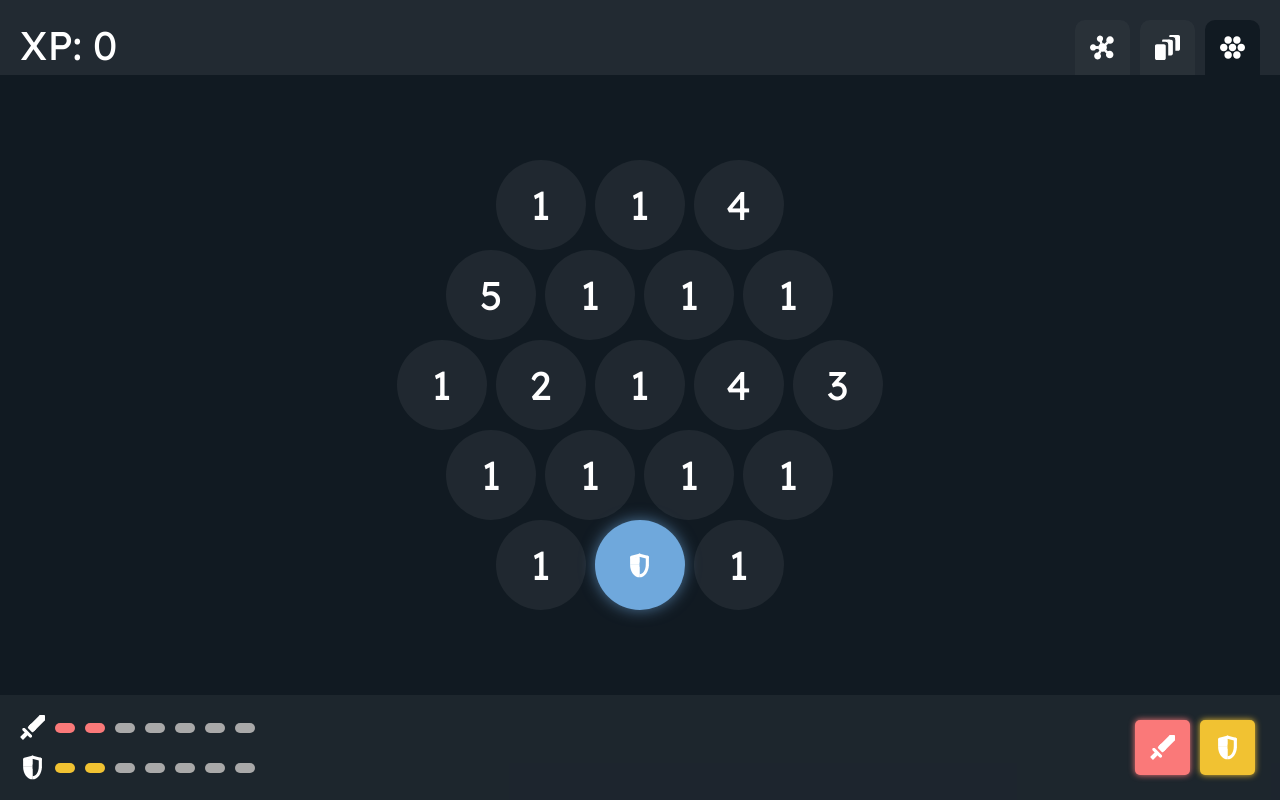
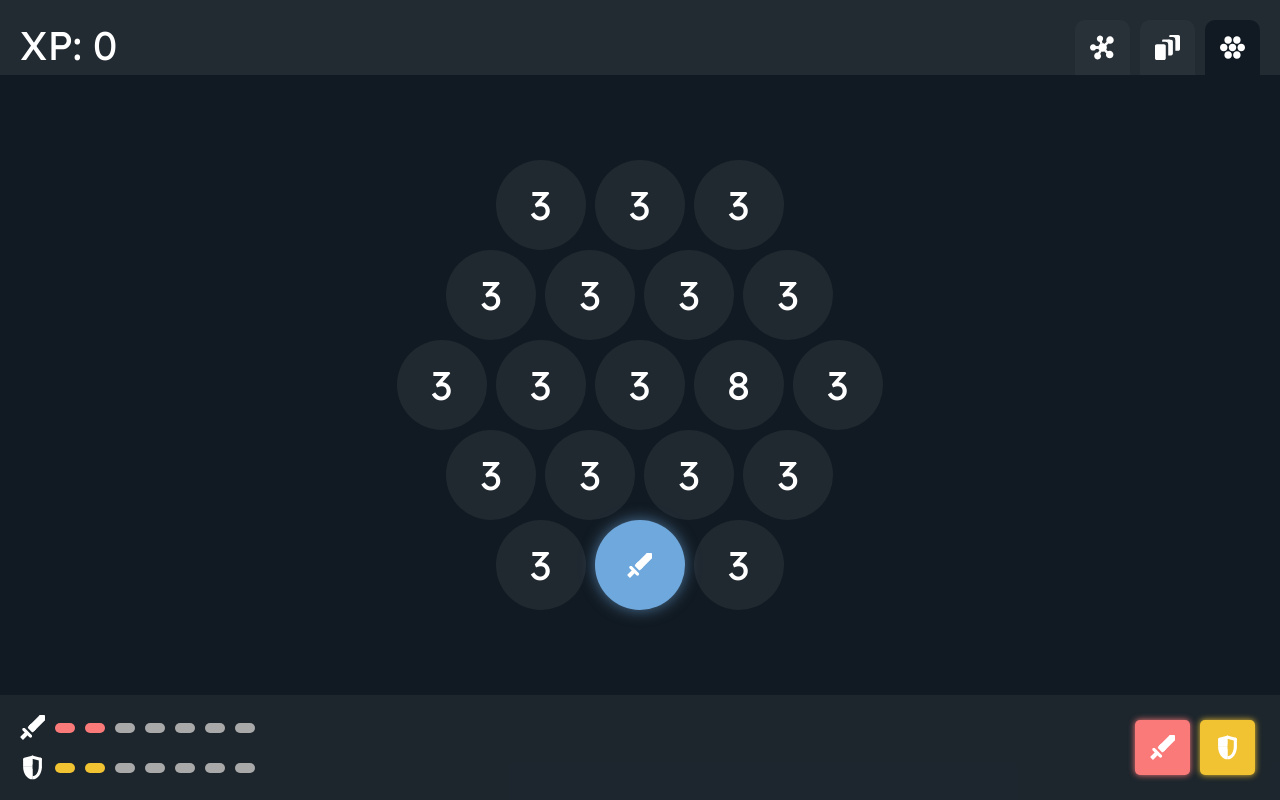
Before and after one commit to alexander-i-yang/Helix-3, a React (Create React App) app: page / in a window 1280 px wide. Built offline with nearby package versions, Linux system fonts and the light colour scheme.

Commit message:
Stat checking in map

```diff
--- a/src/App.js
+++ b/src/App.js
@@ -807,10 +807,10 @@ class Map extends React.Component {
       for(let j = 0; j<cellsNum; ++j) {
         const playerSpace = i===rows-1 && j===(cellsNum-1)/2;
         const iconSkill = Math.floor(Math.random()*2);
-        const iconLevel = Math.floor(Math.random()*10);
+        const iconLevel = Math.floor(Math.random()*8);
         let icon = cards[iconSkill%2===0 ? "A" : "D"];
         icon = icon[iconLevel===0 ? 1 : 0]["name"];
-        const stat = iconSkill*Math.floor(Math.random()*5)+1;
+        const stat = (iconLevel===0 ? 1 : 0)*5+3;
         const space = {
           playerSpace: playerSpace,
           controlled: playerSpace,
@@ -858,6 +858,13 @@ class Map extends React.Component {
       });
       rowInd++;
     });
+    // console.log(this.props.stats[0], )
+    let attack = this.props.stats[0];
+    attack = attack>this.props.stats[2] ? this.props.stats[2] : attack;
+    if(attack <= space["stat"]) {
+      spaces[playerRow][playerCol]["playerSpace"] = true;
+      return;
+    }
     if(!this.checkAdjacent(playerRow, playerCol, row, col, spaces[playerRow].length, spaces[row].length)) {
       spaces[playerRow][playerCol]["playerSpace"] = true;
       return;
@@ -910,7 +917,9 @@ const NavWindows = props => {
       onGroupDelete={props.onGroupDelete}
       setPoints={setCardStats}
       incrXP={props.incrXP} />,
-    <Map />
+    <Map
+      stats={props.stats}
+      />
   ];
   const rets = [];
   let index = 0;
@@ -977,6 +986,7 @@ const App = () => {
           incrXP={incrXP}
           skillList={skillList}
           setSkills={setSkills}
+          stats={statsState}
           setPoints={setStats}/>
       </div>
       <div className="bottom">
```
